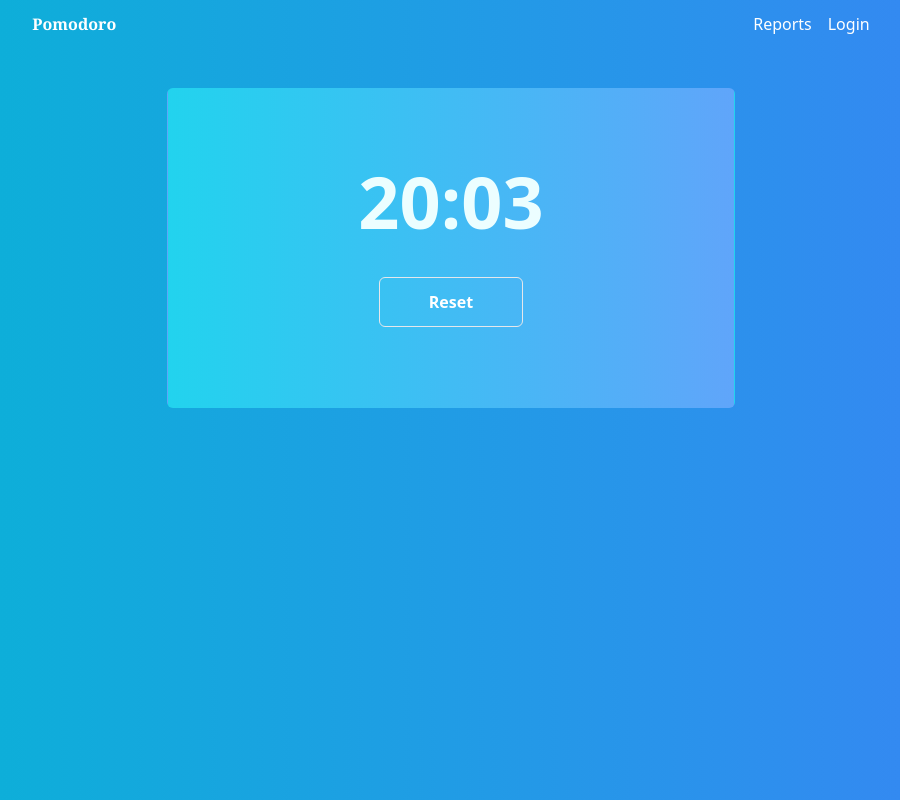
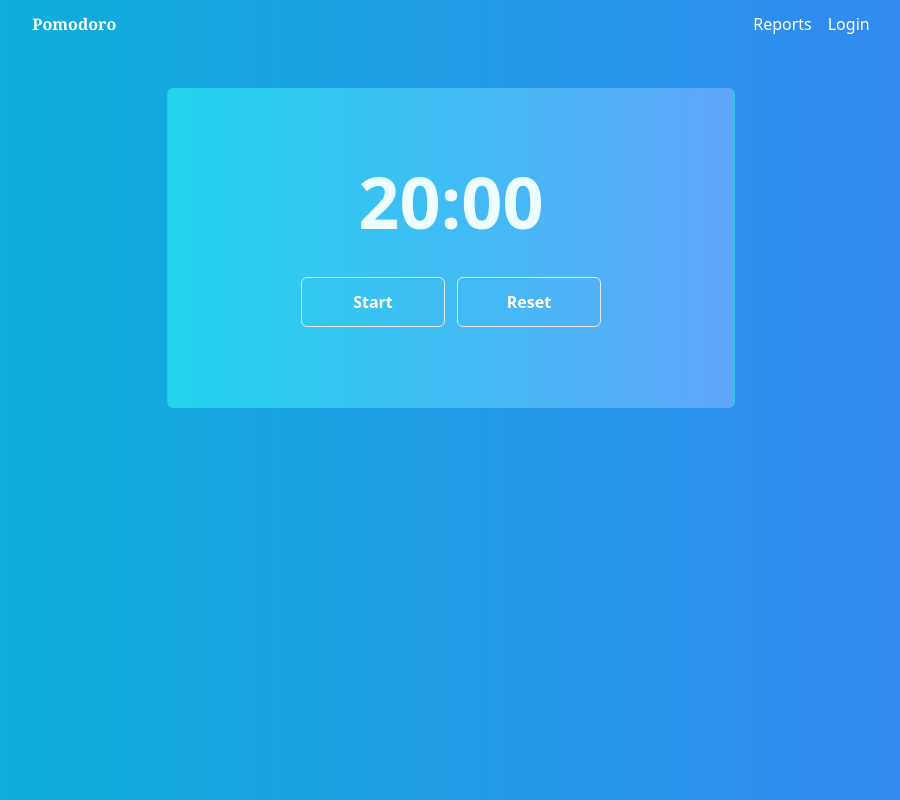
Before and after one commit to ajaychordiya/pomodoro, a React (Create React App) app: page / in a window 1280 px wide. Shown: the whole page, without its empty margins (189-1089 px from the left). Built offline with nearby package versions, Linux system fonts and the light colour scheme.

Commit message:
adding image

```diff
--- a/src/component/Timer.jsx
+++ b/src/component/Timer.jsx
@@ -4,7 +4,7 @@ const Timer = () => {
   const Ref = useRef(null);
 
   // The state for our timer
-  const [timer, setTimer] = useState("00:00");
+  const [timer, setTimer] = useState("20:00");
 
   const getTimeRemaining = (e) => {
     const total = Date.parse(e) - Date.parse(new Date());
@@ -47,9 +47,13 @@ const Timer = () => {
     return deadline;
   };
 
-  useEffect(() => {
+  // useEffect(() => {
+  //   clearTimer(getDeadTime());
+  // }, []);
+
+  const startTime = () => {
     clearTimer(getDeadTime());
-  }, []);
+  };
 
   const onClickReset = () => {
     clearTimer(getDeadTime());
@@ -63,6 +67,13 @@ const Timer = () => {
         </h2>
         <div className="mt-10 flex align-middle justify-center ">
           <button
+            onClick={startTime}
+            className="text-center rounded-md border w-36  py-3 px-3 font-semibold mr-3"
+          >
+            Start
+          </button>
+
+          <button
             onClick={onClickReset}
             className="text-center rounded-md border w-36  py-3 px-3 font-semibold"
           >
```
